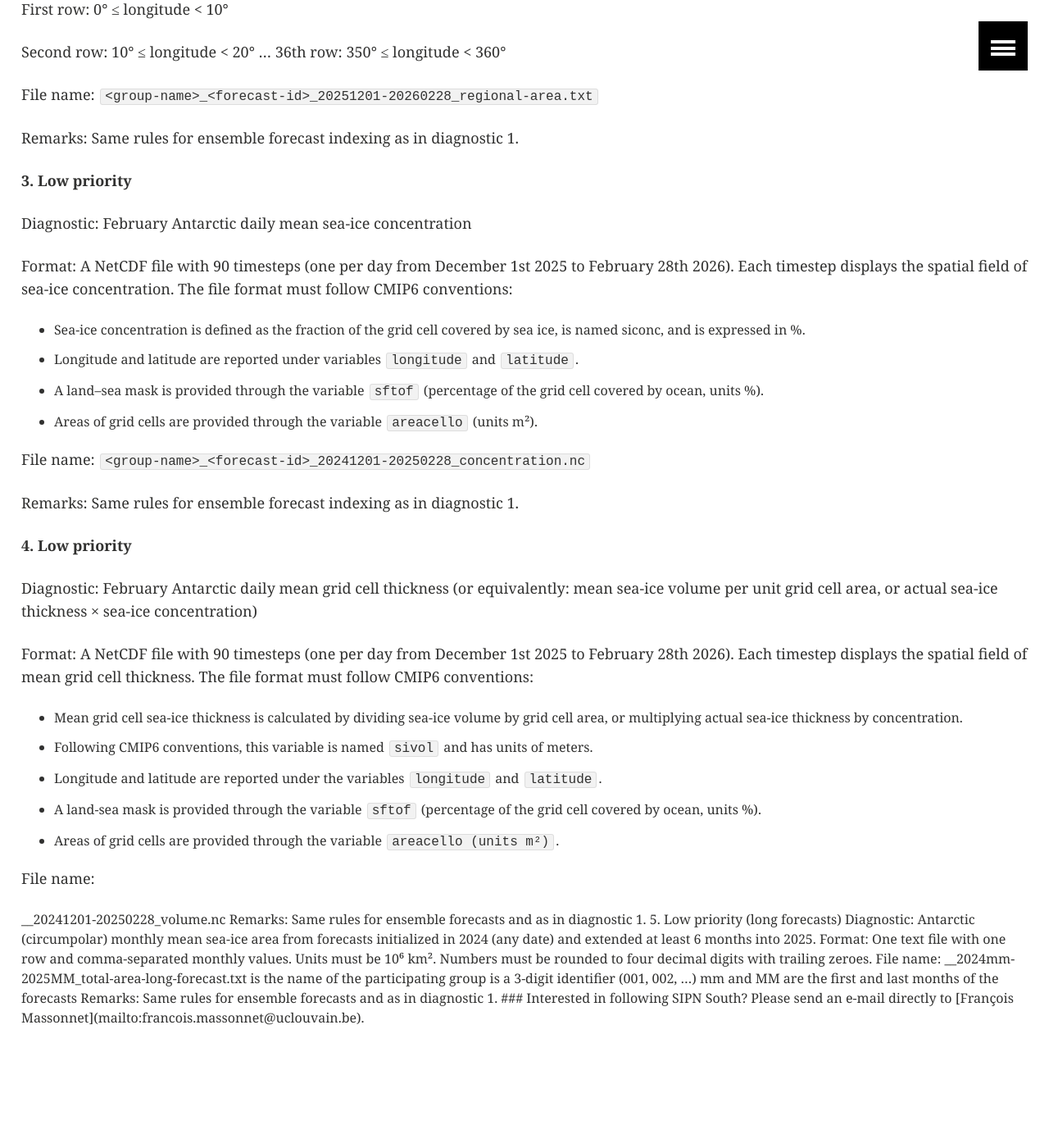
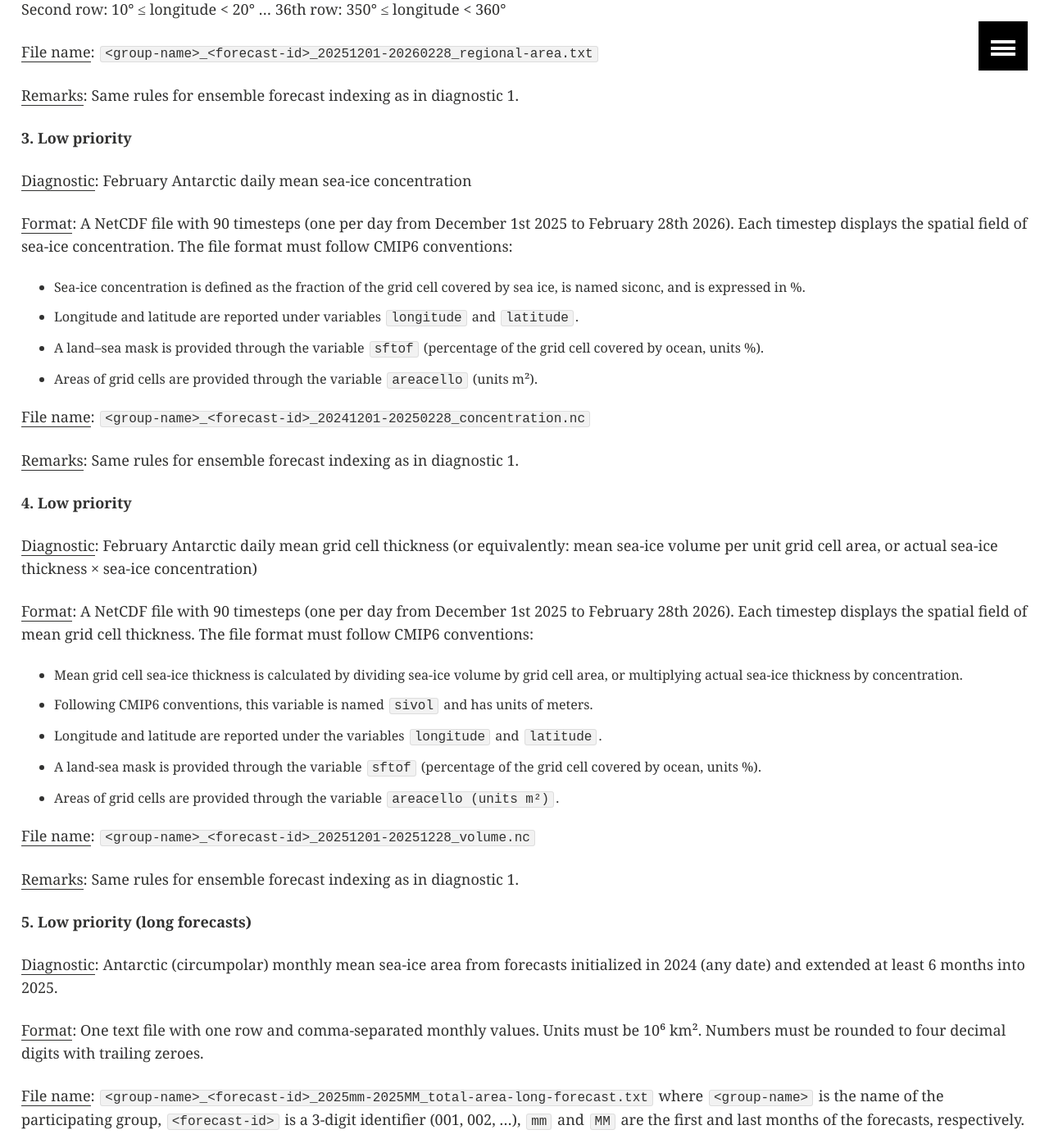
Before and after one commit to fmassonn/sipn-south.github.io, a Jekyll site: the page built from call-contributions.md, in a window 1280 px wide and 1400 px high, scrolled down 1553 px. Shown: the whole window at 82% size. Built offline with Jekyll 4.4.1, drawn with Linux system fonts in a browser that asks for light colours; our own code applies the rules of GitHub Pages for plain Markdown files; some of the changed text lies outside the part shown.

Commit message:
Update call-contributions.md

```diff
--- a/call-contributions.md
+++ b/call-contributions.md
@@ -47,64 +45,51 @@ Second row: 10° ≤ longitude < 20°
 36th row: 350° ≤ longitude < 360°
 
 
-File name: `<group-name>_<forecast-id>_20251201-20260228_regional-area.txt`
+<u>File name</u>: `<group-name>_<forecast-id>_20251201-20260228_regional-area.txt`
 
-Remarks: Same rules for ensemble forecast indexing as in diagnostic 1.
+<u>Remarks</u>: Same rules for ensemble forecast indexing as in diagnostic 1.
 
 
 **3. Low priority**
 
-Diagnostic: February Antarctic daily mean sea-ice concentration
+<u>Diagnostic</u>: February Antarctic daily mean sea-ice concentration
 
-Format: A NetCDF file with 90 timesteps (one per day from December 1st 2025 to February 28th 2026). Each timestep displays the spatial field of sea-ice concentration. The file format must follow CMIP6 conventions:
+<u>Format</u>: A NetCDF file with 90 timesteps (one per day from December 1st 2025 to February 28th 2026). Each timestep displays the spatial field of sea-ice concentration. The file format must follow CMIP6 conventions:
 - Sea-ice concentration is defined as the fraction of the grid cell covered by sea ice, is named siconc, and is expressed in %.
 - Longitude and latitude are reported under variables `longitude` and `latitude`.
 - A land–sea mask is provided through the variable `sftof` (percentage of the grid cell covered by ocean, units %).
 - Areas of grid cells are provided through the variable `areacello` (units m²).
 
-File name: `<group-name>_<forecast-id>_20241201-20250228_concentration.nc`
+<u>File name</u>: `<group-name>_<forecast-id>_20241201-20250228_concentration.nc`
 
-Remarks: Same rules for ensemble forecast indexing as in diagnostic 1.
+<u>Remarks</u>: Same rules for ensemble forecast indexing as in diagnostic 1.
 
 **4. Low priority**
 
-Diagnostic: February Antarctic daily mean grid cell thickness (or equivalently: mean sea-ice volume per unit grid cell area, or actual sea-ice thickness × sea-ice concentration)
+<u>Diagnostic</u>: February Antarctic daily mean grid cell thickness (or equivalently: mean sea-ice volume per unit grid cell area, or actual sea-ice thickness × sea-ice concentration)
 
-Format: A NetCDF file with 90 timesteps (one per day from December 1st 2025 to February 28th 2026). Each timestep displays the spatial field of mean grid cell thickness. The file format must follow CMIP6 conventions:
+<u>Format</u>: A NetCDF file with 90 timesteps (one per day from December 1st 2025 to February 28th 2026). Each timestep displays the spatial field of mean grid cell thickness. The file format must follow CMIP6 conventions:
 - Mean grid cell sea-ice thickness is calculated by dividing sea-ice volume by grid cell area, or multiplying actual sea-ice thickness by concentration.
 - Following CMIP6 conventions, this variable is named `sivol` and has units of meters.
 - Longitude and latitude are reported under the variables `longitude` and `latitude`.
 - A land-sea mask is provided through the variable `sftof` (percentage of the grid cell covered by ocean, units %).
 - Areas of grid cells are provided through the variable `areacello (units m²)`.
 
-File name:
-<group-name>_<forecast-id>_20241201-20250228_volume.nc
+<u>File name</u>: `<group-name>_<forecast-id>_20251201-20251228_volume.nc`
 
-Remarks:
-Same rules for ensemble forecasts and <forecast-id> as in diagnostic 1.
+<u>Remarks</u>: Same rules for ensemble forecast indexing as in diagnostic 1.
 
-5. Low priority (long forecasts)
+**5. Low priority (long forecasts)**
 
-Diagnostic:
+<u>Diagnostic</u>:
 Antarctic (circumpolar) monthly mean sea-ice area from forecasts initialized in 2024 (any date) and extended at least 6 months into 2025.
 
-Format:
-One text file with one row and comma-separated monthly values.
-Units must be 10⁶ km².
-Numbers must be rounded to four decimal digits with trailing zeroes.
+<u>Format</u>: One text file with one row and comma-separated monthly values. Units must be 10⁶ km². Numbers must be rounded to four decimal digits with trailing zeroes.
 
-File name:
-<group-name>_<forecast-id>_2024mm-2025MM_total-area-long-forecast.txt
+<u>File name</u>: `<group-name>_<forecast-id>_2025mm-2025MM_total-area-long-forecast.txt` where `<group-name>` is the name of the participating group, `<forecast-id>` is a 3-digit identifier (001, 002, ...), `mm` and `MM` are the first and last months of the forecasts, respectively.
 
-<group-name> is the name of the participating group
-
-<forecast-id> is a 3-digit identifier (001, 002, …)
-
-mm and MM are the first and last months of the forecasts
-
-Remarks:
-Same rules for ensemble forecasts and <forecast-id> as in diagnostic 1.
+<u>Remarks</u>: Same rules for ensemble forecast indexing as in diagnostic 1.
 
 
 ### Interested in following SIPN South?
-Please send an e-mail directly to [François Massonnet](mailto:francois.massonnet@uclouvain.be).
+Please send an e-mail directly to [François Massonnet](mailto:francois.massonnet@uclouvain.be) to be added to the mailing list.
```
Also changed, not shown: other parts of call-contributions.md (+7 -9 lines).
